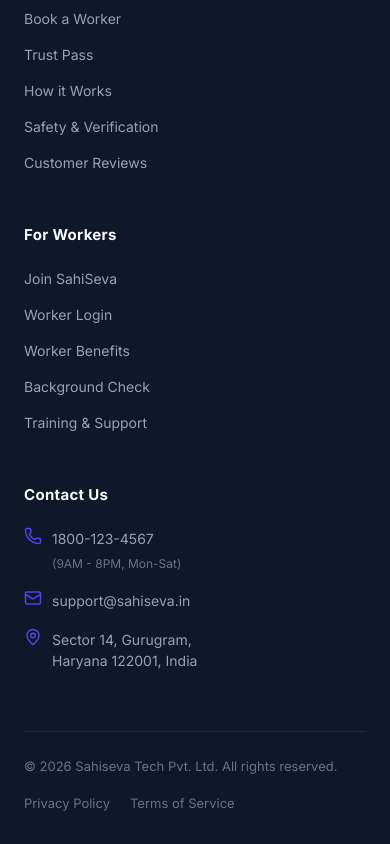
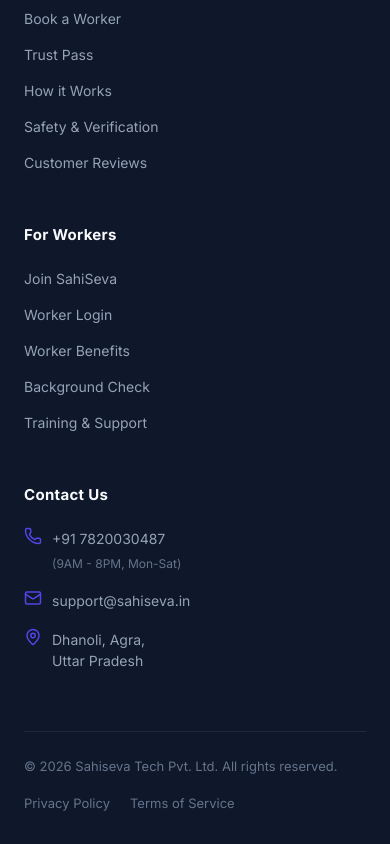
Before and after one commit to Sunny-IIIT/sahi-seva, a Next.js app: page / in a window 390 px wide. Shown: the part 7937-8781 px from the top of the page. Built offline with nearby package versions, Linux system fonts and the light colour scheme; no server answers; the database is empty.

Commit message:
chore: update contact phone and address

```diff
--- a/src/components/Footer.tsx
+++ b/src/components/Footer.tsx
@@ -63,7 +63,7 @@
             <ul style={{ listStyle: 'none', padding: 0, margin: 0, display: 'flex', flexDirection: 'column', gap: 16 }}>
               <li style={{ display: 'flex', gap: 10, color: '#94a3b8', fontSize: 14 }}>
                 <Phone size={18} color="#4f46e5" style={{ flexShrink: 0 }} />
-                <span style={{ paddingTop: 1 }}>1800-123-4567 <span style={{ display: 'block', fontSize: 12, color: '#64748b', marginTop: 3 }}>(9AM - 8PM, Mon-Sat)</span></span>
+                <span style={{ paddingTop: 1 }}>+91 7820030487 <span style={{ display: 'block', fontSize: 12, color: '#64748b', marginTop: 3 }}>(9AM - 8PM, Mon-Sat)</span></span>
               </li>
               <li style={{ display: 'flex', gap: 10, color: '#94a3b8', fontSize: 14 }}>
                 <Mail size={18} color="#4f46e5" style={{ flexShrink: 0 }} />
@@ -72,7 +72,7 @@
               <li style={{ display: 'flex', gap: 10, color: '#94a3b8', fontSize: 14 }}>
                 <MapPin size={18} color="#4f46e5" style={{ flexShrink: 0 }} />
                 <span style={{ paddingTop: 1, lineHeight: 1.5 }}>
-                  Sector 14, Gurugram,<br />Haryana 122001, India
+                  Dhanoli, Agra,<br />Uttar Pradesh
                 </span>
               </li>
             </ul>
```
